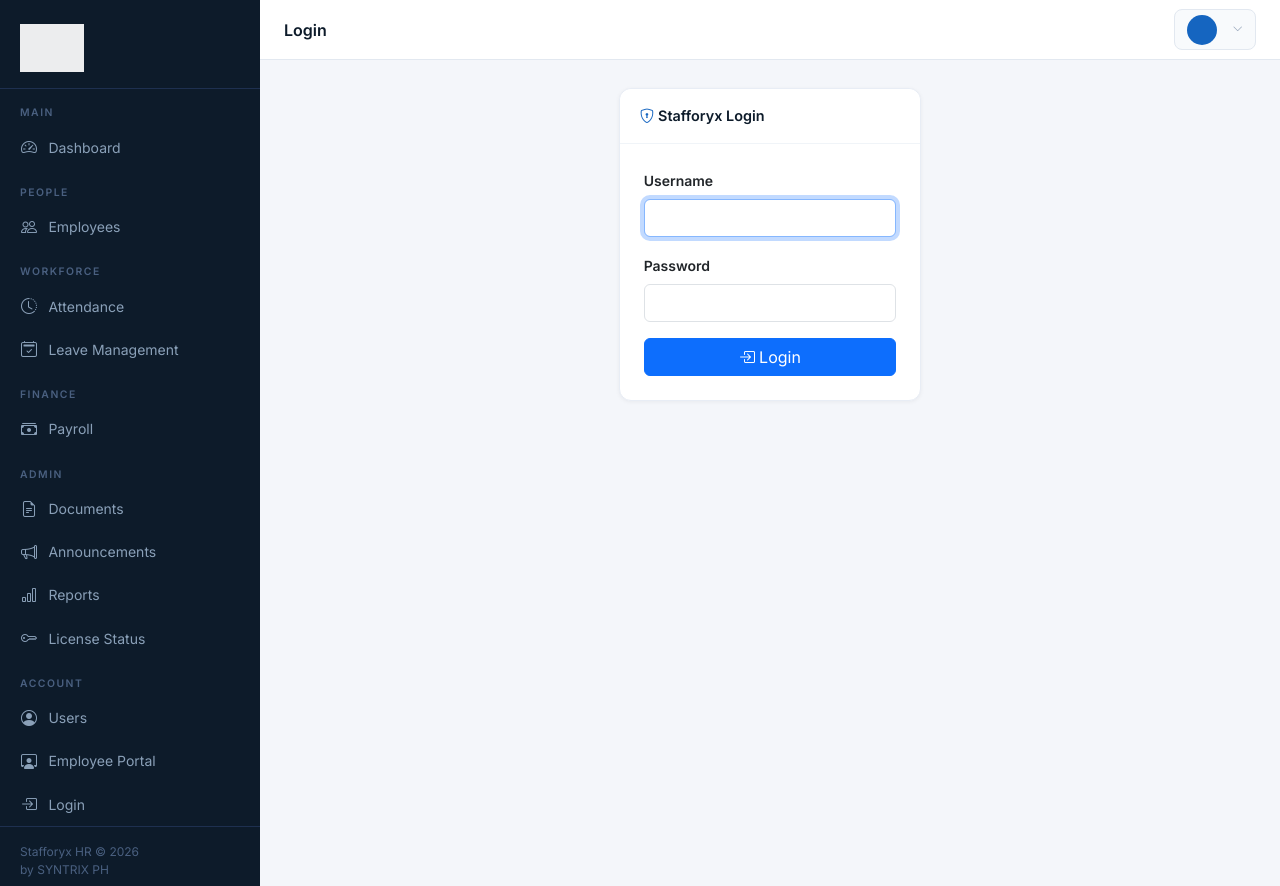
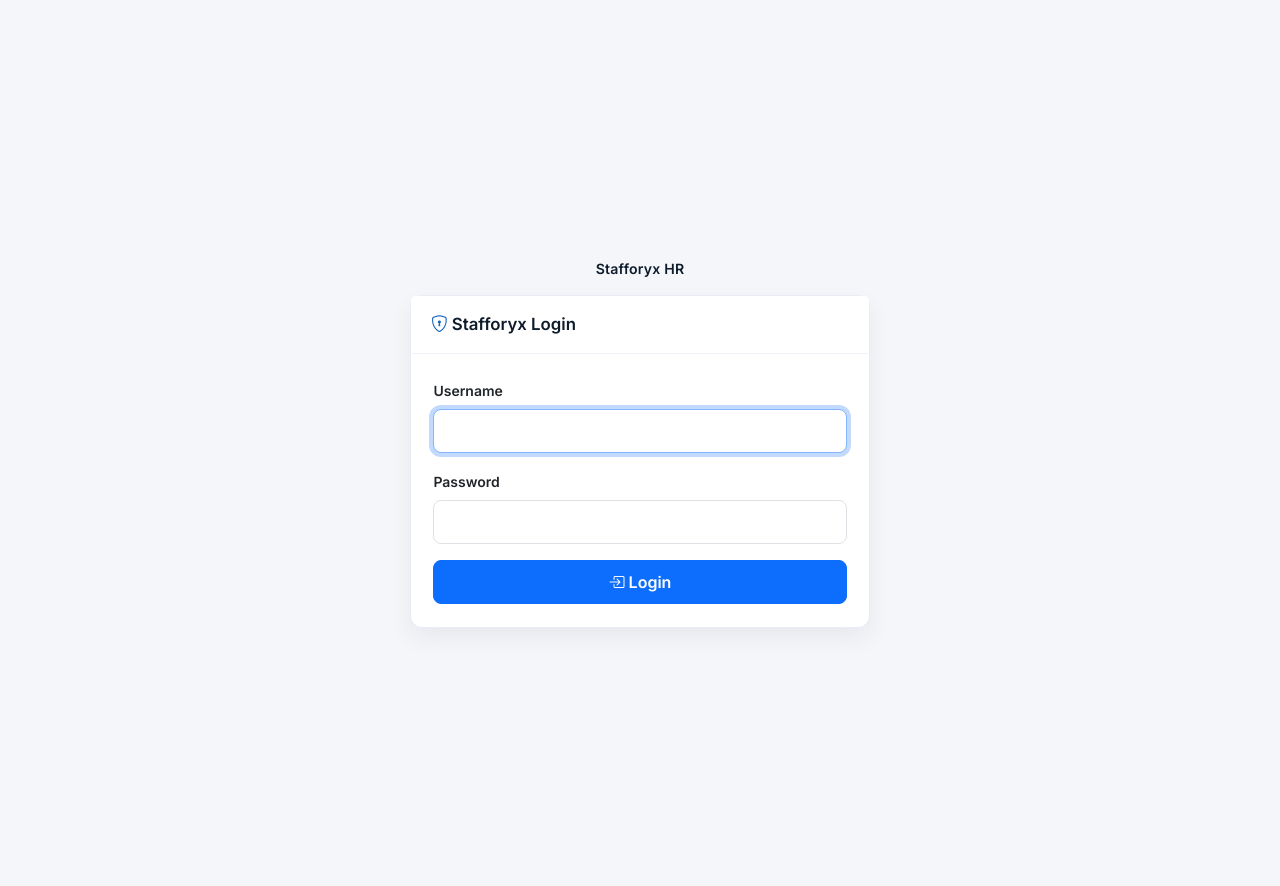
Before and after one commit to Apriljay-tan/Stafforyx, a Django app: page /accounts/login/ in a window 1280 px wide. Run offline with Django 5.2, Linux system fonts and the light colour scheme; grey boxes are pictures that could not be loaded.

Commit message:
Clean auth layout and profile dropdown navigation

```diff
--- /dev/null
+++ b/templates/accounts/auth_base.html
@@ -0,0 +1,77 @@
+<!DOCTYPE html>
+<html lang="en">
+<head>
+  <meta charset="UTF-8" />
+  <meta name="viewport" content="width=device-width, initial-scale=1.0" />
+  <title>{% block title %}Authentication{% endblock %} | Stafforyx HR</title>
+
+  <link href="https://cdn.jsdelivr.net/npm/bootstrap@5.3.3/dist/css/bootstrap.min.css" rel="stylesheet" />
+  <link href="https://cdn.jsdelivr.net/npm/bootstrap-icons@1.11.3/font/bootstrap-icons.min.css" rel="stylesheet" />
+  <link href="https://fonts.googleapis.com/css2?family=Inter:wght@300;400;500;600;700&display=swap" rel="stylesheet" />
+
+  <style>
+    body {
+      margin: 0;
+      min-height: 100vh;
+      font-family: 'Inter', sans-serif;
+      background: #f4f6fa;
+      color: #1a1a2e;
+    }
+    .auth-shell {
+      min-height: 100vh;
+      display: flex;
+      align-items: center;
+      justify-content: center;
+      padding: 1.25rem;
+    }
+    .auth-wrap {
+      width: 100%;
+      max-width: 560px;
+    }
+    .auth-brand {
+      text-align: center;
+      margin-bottom: 1rem;
+      color: #0d1b2a;
+      font-size: 0.88rem;
+      font-weight: 600;
+      letter-spacing: 0.2px;
+    }
+    .card {
+      border: 1px solid #e8edf5;
+      border-radius: 12px;
+      box-shadow: 0 10px 24px rgba(15, 23, 42, 0.06);
+    }
+    .card-header {
+      background: #fff;
+      border-bottom: 1px solid #f0f4f8;
+      font-weight: 600;
+      color: #0d1b2a;
+    }
+  </style>
+  {% block extra_css %}{% endblock %}
+</head>
+<body>
+  <main class="auth-shell">
+    <div class="auth-wrap">
+      <div class="auth-brand">Stafforyx HR</div>
+
+      {% if messages %}
+        <div class="mb-3">
+          {% for message in messages %}
+            <div class="alert alert-{% if message.tags == 'error' %}danger{% else %}{{ message.tags }}{% endif %} alert-dismissible fade show mb-2" role="alert">
+              <i class="bi bi-{% if message.tags == 'success' %}check-circle-fill{% elif message.tags == 'error' or message.tags == 'danger' %}x-circle-fill{% elif message.tags == 'warning' %}exclamation-triangle-fill{% else %}info-circle-fill{% endif %} me-2"></i>
+              {{ message }}
+              <button type="button" class="btn-close" data-bs-dismiss="alert" aria-label="Close"></button>
+            </div>
+          {% endfor %}
+        </div>
+      {% endif %}
+
+      {% block content %}{% endblock %}
+    </div>
+  </main>
+
+  <script src="https://cdn.jsdelivr.net/npm/bootstrap@5.3.3/dist/js/bootstrap.bundle.min.js"></script>
+  {% block extra_js %}{% endblock %}
+</body>
+</html>
--- a/templates/accounts/login.html
+++ b/templates/accounts/login.html
@@ -1,16 +1,45 @@
-{% extends 'base.html' %}
+{% extends 'accounts/auth_base.html' %}
 {% block title %}Login{% endblock %}
-{% block page_title %}Login{% endblock %}
+
+{% block extra_css %}
+<style>
+  .login-card {
+    max-width: 460px;
+    margin: 0 auto;
+  }
+  .login-card .card-header {
+    font-size: 1.05rem;
+    padding: 1rem 1.25rem;
+  }
+  .login-card .card-body {
+    padding: 1.5rem 1.4rem 1.4rem;
+  }
+  .login-card .form-control {
+    height: 44px;
+    border-radius: 8px;
+    font-size: 0.98rem;
+  }
+  .login-card .btn {
+    height: 44px;
+    border-radius: 8px;
+    font-size: 1rem;
+    font-weight: 600;
+  }
+  @media (max-width: 576px) {
+    .login-card .card-body {
+      padding: 1.2rem 1rem 1rem;
+    }
+  }
+</style>
+{% endblock %}
 
 {% block content %}
 
-<div class="row justify-content-center">
-  <div class="col-12 col-md-5 col-lg-4">
-    <div class="card">
+<div class="card login-card">
   <div class="card-header">
     <i class="bi bi-shield-lock me-1" style="color:#1565C0;"></i>Stafforyx Login
   </div>
-      <div class="card-body p-4">
+  <div class="card-body">
     {% if form.non_field_errors %}
       <div class="alert alert-danger">{{ form.non_field_errors }}</div>
     {% endif %}
@@ -35,7 +64,5 @@
     </form>
   </div>
 </div>
-  </div>
-</div>
 
 {% endblock %}
--- a/templates/base.html
+++ b/templates/base.html
@@ -330,9 +381,12 @@
           <i class="bi bi-people"></i> Employees
         </a>
       </li>
-      {% if request.user.is_superuser %}
+      {% if request.user.is_staff %}
       <li class="nav-item">
-        <a href="/admin/companies/company/" class="nav-link"><i class="bi bi-building"></i> Companies</a>
+        <a href="/admin/companies/company/"
+           class="nav-link {% if '/admin/companies/company/' in request.path %}active{% endif %}">
+          <i class="bi bi-building"></i> Companies
+        </a>
       </li>
       {% endif %}
     </ul>
@@ -363,7 +417,7 @@
       </li>
     </ul>
 
-    <div class="sidebar-section-label">Admin</div>
+    <div class="sidebar-section-label">Admin / Management</div>
     <ul class="nav flex-column sidebar-nav">
       <li class="nav-item">
         <a href="{% url 'documents:employee_document_list' %}"
@@ -383,53 +437,6 @@
           <i class="bi bi-bar-chart"></i> Reports
         </a>
       </li>
-      <li class="nav-item">
-        <a href="{% url 'licenses:license_status' %}"
-           class="nav-link {% if request.resolver_match.app_name == 'licenses' %}active{% endif %}">
-          <i class="bi bi-key"></i> License Status
-        </a>
-      </li>
-      {% if selected_company %}
-      <li class="nav-item">
-        <a href="{% url 'companies:payslip_settings' selected_company.pk %}"
-           class="nav-link {% if request.resolver_match.app_name == 'companies' %}active{% endif %}">
-          <i class="bi bi-gear"></i> Payslip Settings
-        </a>
-      </li>
-      {% endif %}
-      {% if request.user.is_superuser %}
-      <li class="nav-item">
-        <a href="/admin/" class="nav-link"><i class="bi bi-shield-lock"></i> Admin Panel</a>
-      </li>
-      {% endif %}
-    </ul>
-
-    <div class="sidebar-section-label">Account</div>
-    <ul class="nav flex-column sidebar-nav">
-      <li class="nav-item">
-        <a href="{% url 'accounts:user_list' %}"
-           class="nav-link {% if request.resolver_match.app_name == 'accounts' and request.resolver_match.url_name != 'login' %}active{% endif %}">
-          <i class="bi bi-person-circle"></i> Users
-        </a>
-      </li>
-      <li class="nav-item">
-        <a href="{% url 'portal:dashboard' %}"
-           class="nav-link {% if request.resolver_match.app_name == 'portal' %}active{% endif %}">
-          <i class="bi bi-person-workspace"></i> Employee Portal
-        </a>
-      </li>
-      <li class="nav-item">
-        {% if request.user.is_authenticated %}
-          <form method="post" action="{% url 'accounts:logout' %}">
-            {% csrf_token %}
-            <button type="submit" class="nav-link border-0 w-100 text-start" style="background:transparent;">
-              <i class="bi bi-box-arrow-right"></i> Logout
-            </button>
-          </form>
-        {% else %}
-          <a href="{% url 'accounts:login' %}" class="nav-link"><i class="bi bi-box-arrow-in-right"></i> Login</a>
-        {% endif %}
-      </li>
     </ul>
 
     <div class="sidebar-footer">
@@ -443,7 +450,8 @@
   <header id="topbar">
     <span class="topbar-title">{% block page_title %}Dashboard{% endblock %}</span>
     <div class="topbar-actions">
-      <a href="#" class="avatar-btn">
+      <div class="dropdown">
+        <button class="avatar-btn dropdown-toggle" type="button" data-bs-toggle="dropdown" aria-expanded="false">
           <div class="avatar-circle">
             {% if request.user.get_full_name %}{{ request.user.get_full_name|first|upper }}{% else %}{{ request.user.username|first|upper }}{% endif %}
           </div>
```
Also changed, not shown: other parts of templates/base.html (+117 -0 lines), templates/portal/base.html (+0 -10 lines). Lines whose indentation alone changed are shown as unchanged.
